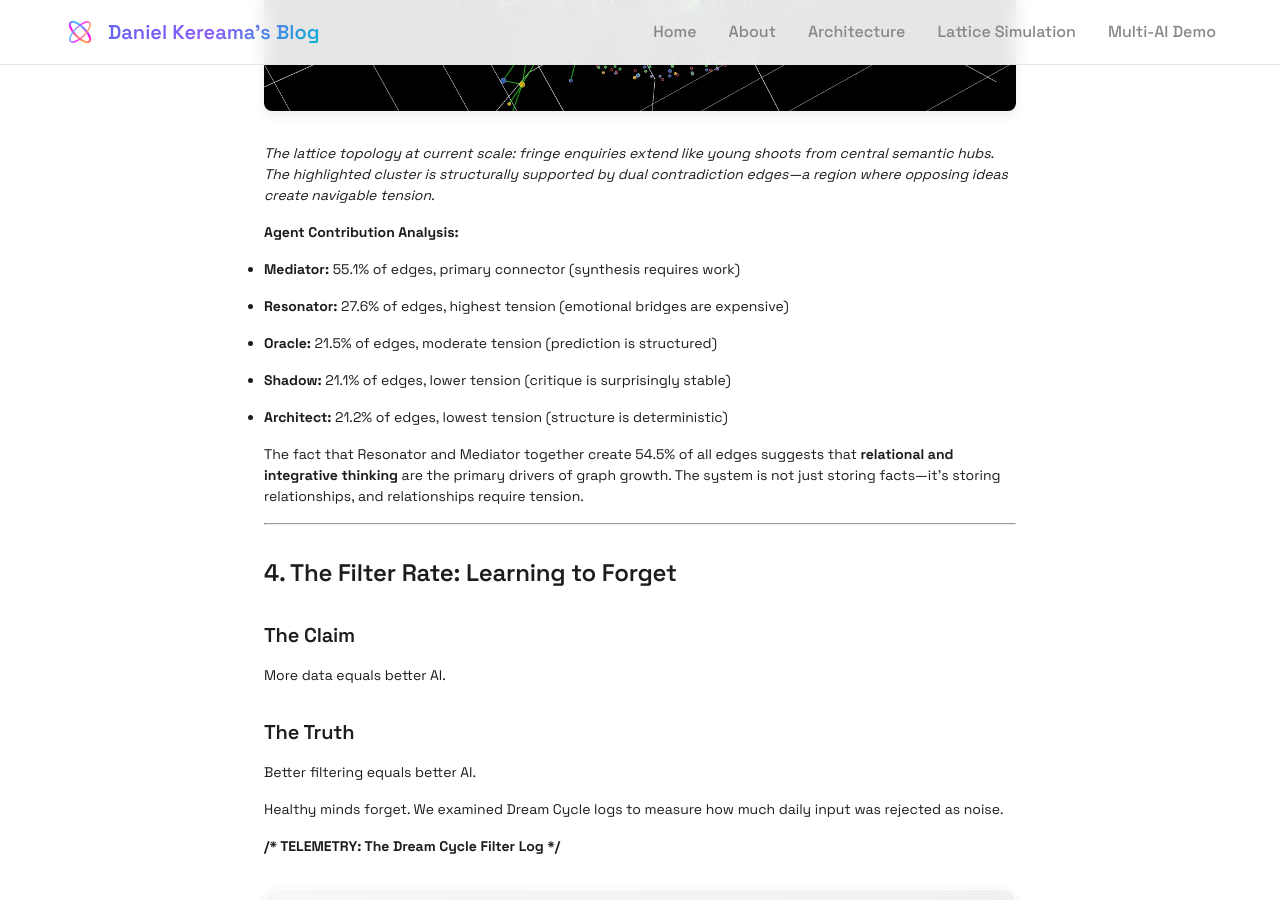
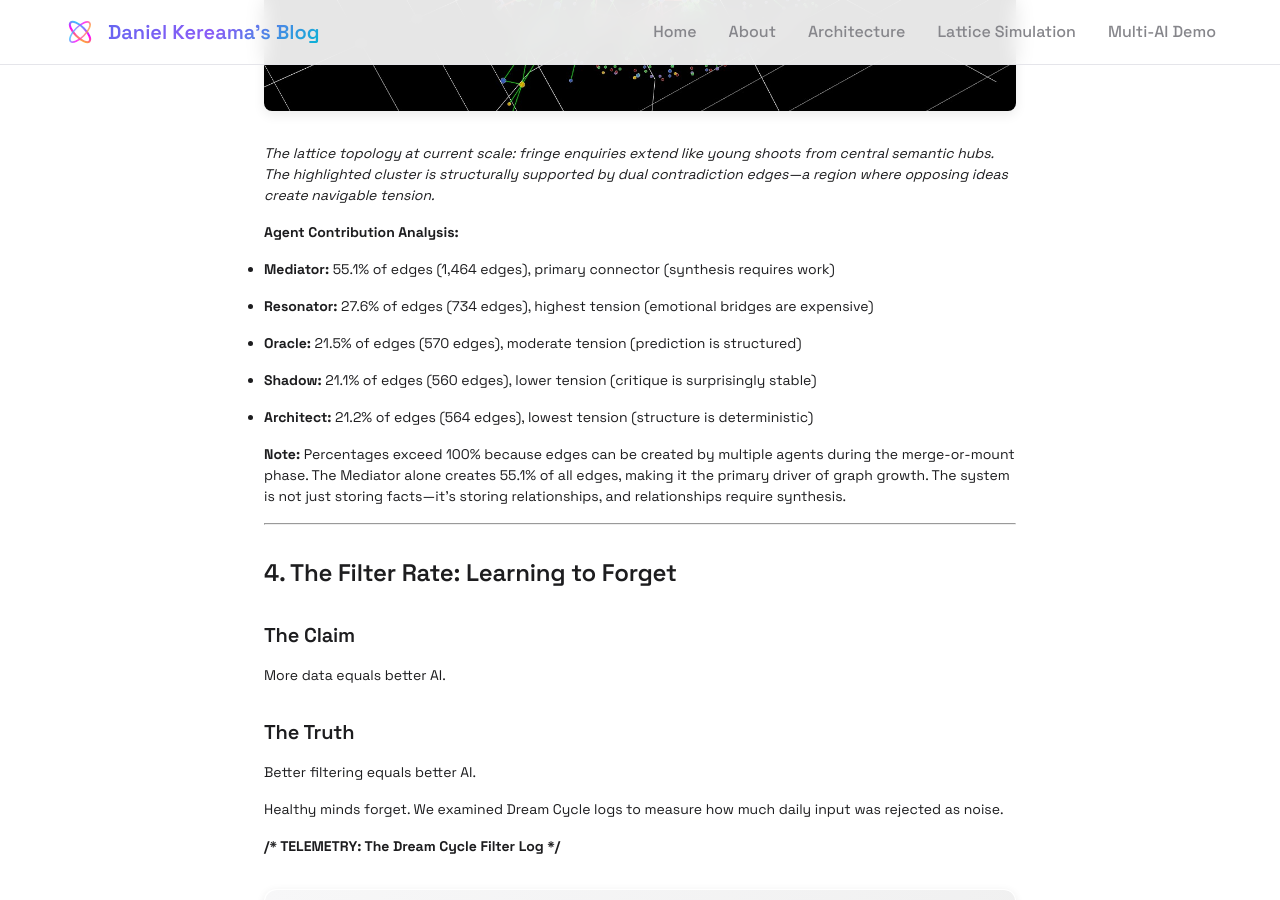
Before and after one commit to nineflowAmin/daniel-kereama.github.io, a Jekyll site: the page built from _posts/2025-12-14-telemetry-from-the-dream-cycle.md, in a window 1280 px wide and 900 px high, scrolled down 8162 px. Built offline with Jekyll 4.4.1, drawn with Linux system fonts in a browser that asks for light colours.

Commit message:
Fix agent contribution percentages - clarify edge counting methodology

```diff
--- a/_posts/2025-12-14-telemetry-from-the-dream-cycle.md
+++ b/_posts/2025-12-14-telemetry-from-the-dream-cycle.md
@@ -198,13 +198,13 @@ The shape resembles a **star topology**—fringe enquiries look like young shoot
 *The lattice topology at current scale: fringe enquiries extend like young shoots from central semantic hubs. The highlighted cluster is structurally supported by dual contradiction edges—a region where opposing ideas create navigable tension.*
 
 **Agent Contribution Analysis:**
-- **Mediator:** 55.1% of edges, primary connector (synthesis requires work)
-- **Resonator:** 27.6% of edges, highest tension (emotional bridges are expensive)
-- **Oracle:** 21.5% of edges, moderate tension (prediction is structured)
-- **Shadow:** 21.1% of edges, lower tension (critique is surprisingly stable)
-- **Architect:** 21.2% of edges, lowest tension (structure is deterministic)
+- **Mediator:** 55.1% of edges (1,464 edges), primary connector (synthesis requires work)
+- **Resonator:** 27.6% of edges (734 edges), highest tension (emotional bridges are expensive)
+- **Oracle:** 21.5% of edges (570 edges), moderate tension (prediction is structured)
+- **Shadow:** 21.1% of edges (560 edges), lower tension (critique is surprisingly stable)
+- **Architect:** 21.2% of edges (564 edges), lowest tension (structure is deterministic)
 
-The fact that Resonator and Mediator together create 54.5% of all edges suggests that **relational and integrative thinking** are the primary drivers of graph growth. The system is not just storing facts—it's storing relationships, and relationships require tension.
+**Note:** Percentages exceed 100% because edges can be created by multiple agents during the merge-or-mount phase. The Mediator alone creates 55.1% of all edges, making it the primary driver of graph growth. The system is not just storing facts—it's storing relationships, and relationships require synthesis.
 
 ---
 
```
